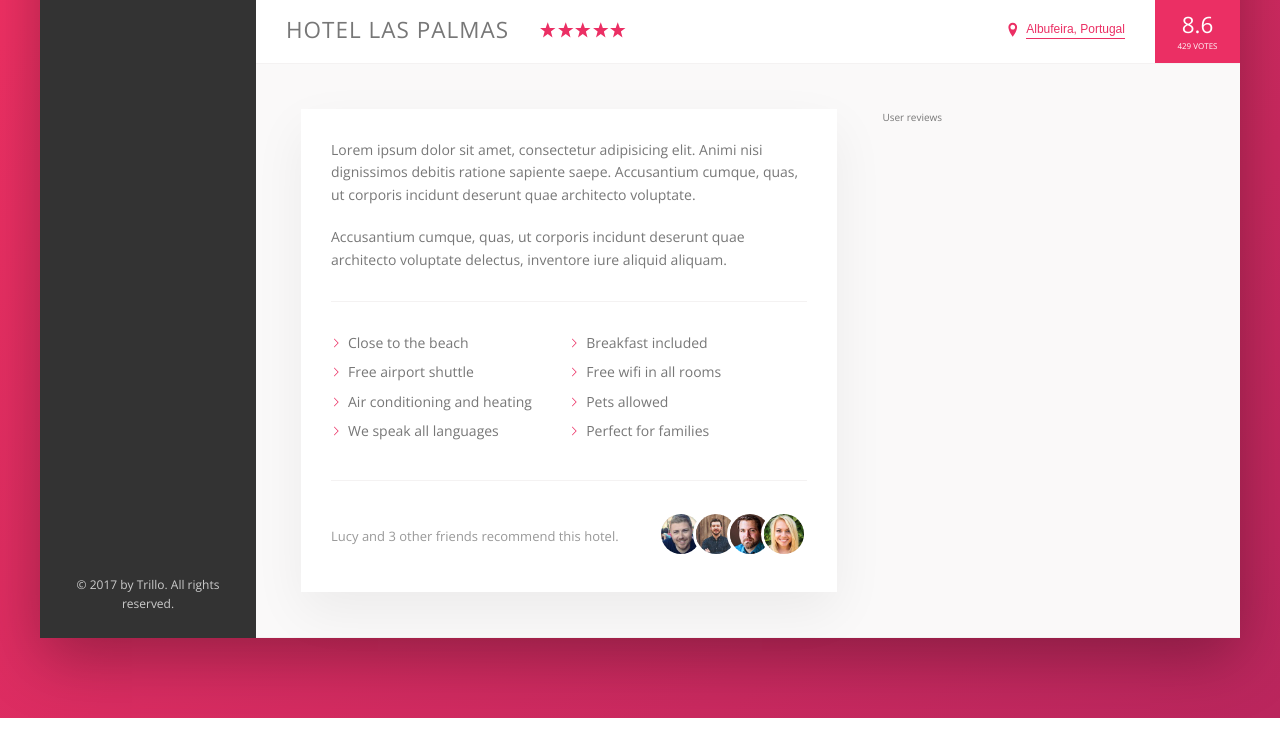
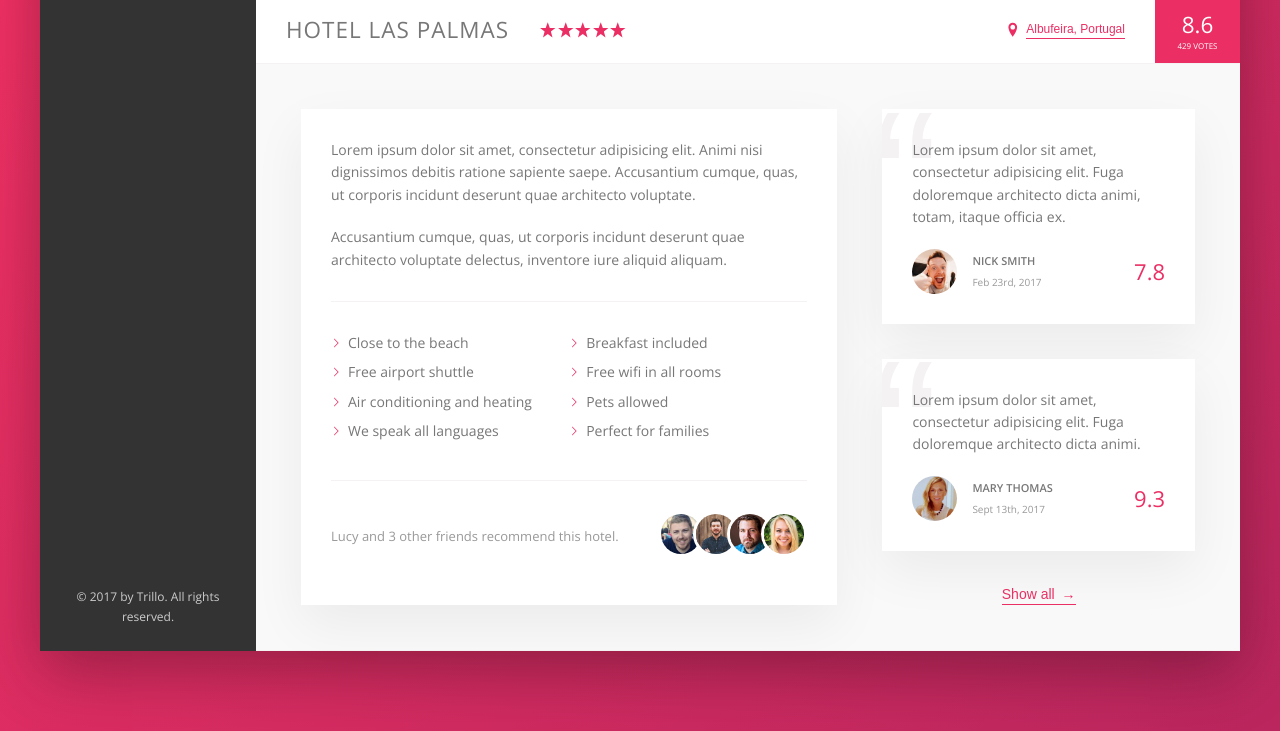
Before and after one commit to annafoldvari/trillo, a website: page index.html in a window 1280 px wide. Shown: the part 538-1269 px from the top of the page. Drawn offline with nearby package versions, Linux system fonts and the light colour scheme.

Commit message:
Review section added.

```diff
--- a/index.html
+++ b/index.html
@@ -169,7 +169,37 @@
                            </div>
                        </div>
                        <div class="user-reviews">
-                           User reviews
+
+                           <figure class="review">
+                               <blockquote class="review__text">
+                                   Lorem ipsum dolor sit amet, consectetur adipisicing elit. Fuga doloremque architecto dicta animi, totam, itaque officia ex.
+                               </blockquote>
+                               <figcaption class="review__user">
+                                   <img src="img/user-1.jpg" alt="User 1" class="review__photo">
+                                   <div class="review__user-box">
+                                       <p class="review__user-name">Nick Smith</p>
+                                       <p class="review__user-date">Feb 23rd, 2017</p>
+                                   </div>
+                                   <div class="review__rating">7.8</div>
+                               </figcaption>
+                           </figure>
+
+                           <figure class="review">
+                               <blockquote class="review__text">
+                                   Lorem ipsum dolor sit amet, consectetur adipisicing elit. Fuga doloremque architecto dicta animi.
+                               </blockquote>
+                               <figcaption class="review__user">
+                                   <img src="img/user-2.jpg" alt="User 1" class="review__photo">
+                                   <div class="review__user-box">
+                                       <p class="review__user-name">Mary Thomas</p>
+                                       <p class="review__user-date">Sept 13th, 2017</p>
+                                   </div>
+                                   <div class="review__rating">9.3</div>
+                               </figcaption>
+                           </figure>
+
+                           <button class="btn-inline">Show all <span>&rarr;</span></button>
+
                        </div>
                    </div>
                </main>
--- a/sass/_components.scss
+++ b/sass/_components.scss
@@ -271,9 +271,17 @@
   transition: all .2s;
 
 
+  & span {
+    margin-left: 3px;
+    transition: margin-left .2s;
+  }
+
   &:hover {
     color: var(--color-grey-dark-1);
 
+    span {
+      margin-left: 8px;
+    }
   }
 
   &:focus {
@@ -366,3 +374,65 @@
    }
 
  }
+
+ .review {
+
+   background-color: #fff;
+   box-shadow: var(--shadow-light);
+   padding: 3rem;
+   margin-bottom: 3.5rem;
+   position: relative;
+   overflow: hidden;
+
+   &__text {
+     margin-bottom: 2rem;
+     z-index: 10;
+     position: relative;
+   }
+
+   &__user {
+      display: flex;
+     align-items: center;
+   }
+
+   &__photo {
+     height: 4.5rem;
+     width: 4.5rem;
+     border-radius: 50%;
+     margin-right: 1.5rem;
+   }
+
+   &__user-box {
+     margin-right: auto;
+   }
+
+   &__user-name {
+     font-size: 1.1rem;
+     font-weight: 600;
+     text-transform: uppercase;
+     margin-bottom: .4rem
+   }
+
+   &__user-date {
+     font-size: 1rem;
+     color: var(--color-grey-dark-3);
+   }
+
+   &__rating {
+     color: var(--color-primary);
+     font-size: 2.2rem;
+     font-weight: 300;
+   }
+
+   &::before {
+     content: "\201C";
+     position: absolute;
+     top: -2.75rem;
+     left: -1rem;
+     line-height: 1;
+     font-size: 20rem;
+     color: var(--color-grey-light-2);
+     font-family: sans-serif;
+     z-index: 1;
+   }
+ }
--- a/sass/_layout.scss
+++ b/sass/_layout.scss
@@ -42,6 +42,7 @@
 
 
 .detail {
+  font-size: 1.4rem;
   display: flex;
   padding: 4.5rem;
   background-color: var(--color-grey-light-1);
@@ -49,7 +50,7 @@
 }
 
 .description {
-  font-size: 1.4rem;
+
   background-color: #fff;
   box-shadow: var(--shadow-light);
   padding: 3rem;
@@ -59,4 +60,8 @@
 
 .user-reviews {
   flex: 1;
+
+  display: flex;
+  flex-direction: column;
+  align-items: center;
 }
```
Also changed, not shown: css/style.css.
